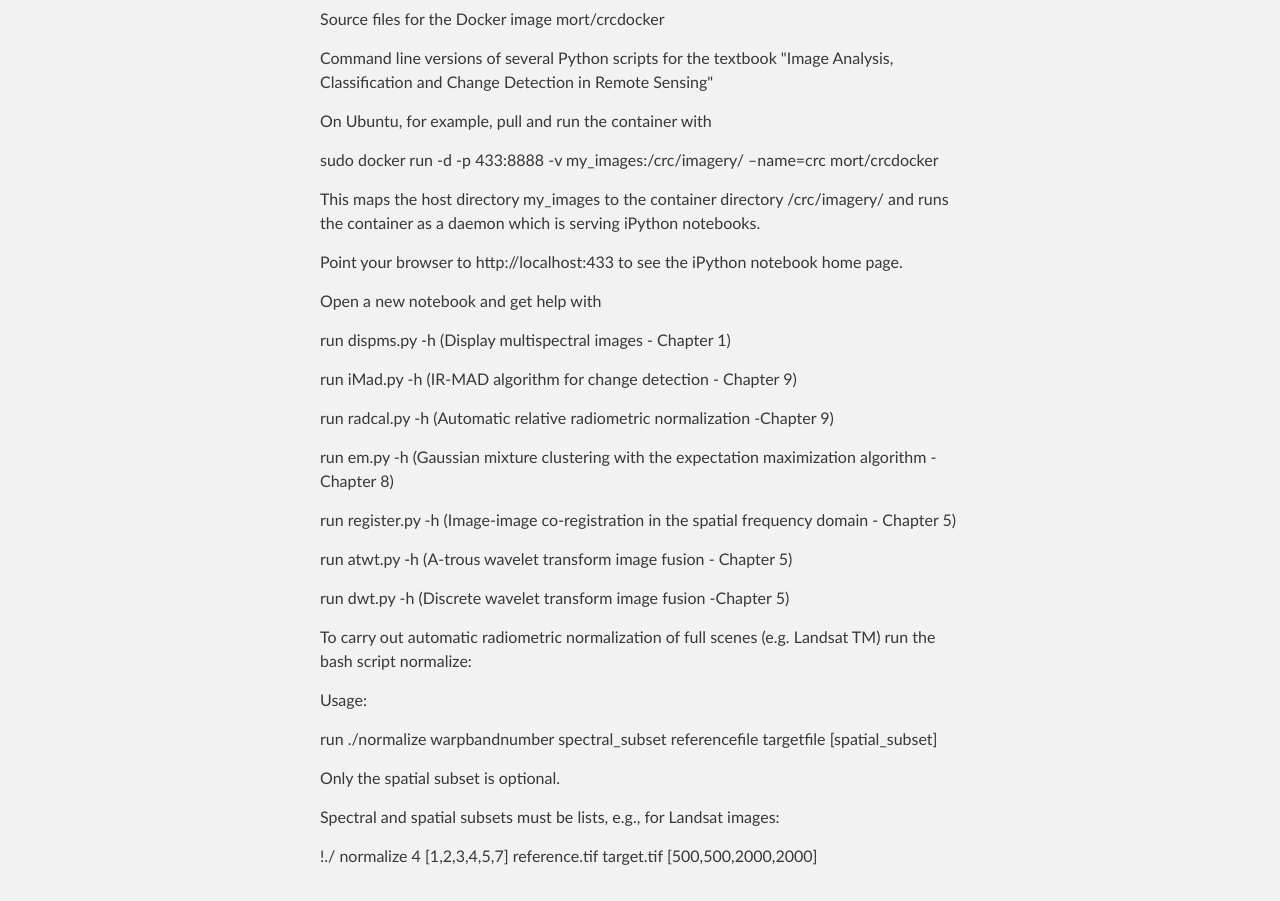
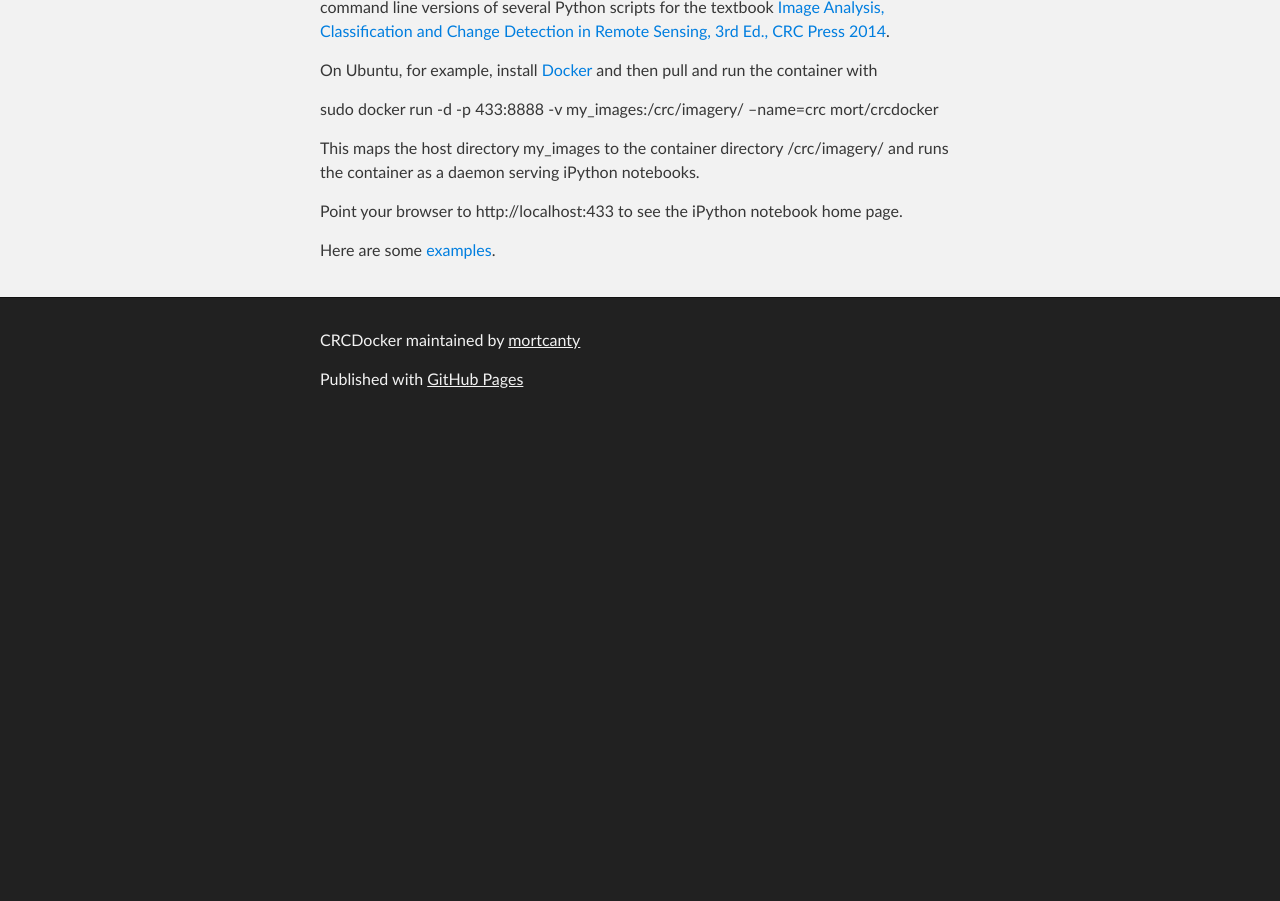
Before and after one commit to mortcanty/CRCDocker, a plain HTML site: page index.html in a window 1280 px wide. Shown: the part 353-1254 px from the top of the page. After the commit the page ends 800 px from the top, so only its background shows below. Drawn offline with Linux system fonts and the light colour scheme.

Commit message:
Edited index

```diff
--- a/index.html
+++ b/index.html
@@ -18,8 +18,8 @@
         <header class="inner">
           <a id="forkme_banner" href="https://github.com/mortcanty/CRCDocker">View on GitHub</a>
 
-          <h1 id="project_title">Crcdocker</h1>
-          <h2 id="project_tagline">Python Scripts for Image Analysis, Classification and Change Detection in Remote Sensing</h2>
+          <h1 id="project_title">CRCDocker</h1>
+          <h2 id="project_tagline">Remote Sensing Image Analysis in a Docker Container</h2>
 
             <section id="downloads">
               <a class="zip_download_link" href="https://github.com/mortcanty/CRCDocker/zipball/master">Download this project as a .zip file</a>
@@ -34,53 +34,28 @@
         <h1>
 <a id="crcdocker" class="anchor" href="#crcdocker" aria-hidden="true"><span class="octicon octicon-link"></span></a>CRCDocker</h1>
 
-<p>Source files for the Docker image mort/crcdocker</p>
+<p>This repo contains the source files for the Docker image mort/crcdocker, which wraps command line versions of several Python scripts
+for the textbook <a href="http://www.amazon.com/Analysis-Classification-Change-Detection-Sensing/dp/1466570377/ref=dp_ob_title_bk"> Image Analysis,
+Classification and Change Detection in Remote Sensing, 3rd Ed., CRC Press 2014</a>.</p>
 
-<p>Command line versions of several Python scripts for the textbook "Image Analysis, Classification and Change Detection in Remote Sensing"</p>
-
-<p>On Ubuntu, for example, pull and run the container with</p>
+<p>On Ubuntu, for example, install <a href="https://docs.docker.com/"> Docker</a> and then pull and run the container with</p>
 
 <p>sudo docker run -d -p 433:8888 -v my_images:/crc/imagery/ –name=crc mort/crcdocker</p>
 
 <p>This maps the host directory my_images to the container directory /crc/imagery/ and runs the
-container as a daemon which is serving iPython notebooks. </p>
+container as a daemon serving iPython notebooks. </p>
 
-<p>Point your browser to http://localhost:433 to see the iPython notebook home page. </p>
+<p>Point your browser to http://localhost:433 to see the iPython notebook home page.</p>
 
-<p>Open a new notebook and get help with</p>
+<p>Here are some <a href="http://ms-image-analysis.appspot.com/static/homepage/CRCDockerExamples.html">examples</a>.</p>
 
-<p>run dispms.py -h (Display multispectral images - Chapter 1)</p>
-
-<p>run iMad.py -h  (IR-MAD algorithm for change detection - Chapter 9)</p>
-
-<p>run radcal.py -h (Automatic relative radiometric normalization -Chapter 9)</p>
-
-<p>run em.py -h (Gaussian mixture clustering with the expectation maximization algorithm -Chapter 8)</p>
-
-<p>run register.py -h (Image-image co-registration in the spatial frequency domain - Chapter 5)</p>
-
-<p>run atwt.py -h (A-trous wavelet transform image fusion - Chapter 5)</p>
-
-<p>run dwt.py -h (Discrete wavelet transform image fusion -Chapter 5)</p>
-
-<p>To carry out automatic radiometric normalization of full scenes (e.g. Landsat TM) run the bash script normalize:</p>
-
-<p>Usage:</p>
-
-<p>run ./normalize warpbandnumber spectral_subset referencefile targetfile [spatial_subset]</p>
-
-<p>Only the spatial subset is optional.</p>
-
-<p>Spectral and spatial subsets must be lists, e.g., for Landsat images:</p>
-
-<p>!./ normalize 4 [1,2,3,4,5,7] reference.tif target.tif [500,500,2000,2000]</p>
       </section>
     </div>
 
     <!-- FOOTER  -->
     <div id="footer_wrap" class="outer">
       <footer class="inner">
-        <p class="copyright">Crcdocker maintained by <a href="https://github.com/mortcanty">mortcanty</a></p>
+        <p class="copyright">CRCDocker maintained by <a href="https://github.com/mortcanty">mortcanty</a></p>
         <p>Published with <a href="http://pages.github.com">GitHub Pages</a></p>
       </footer>
     </div>
```
